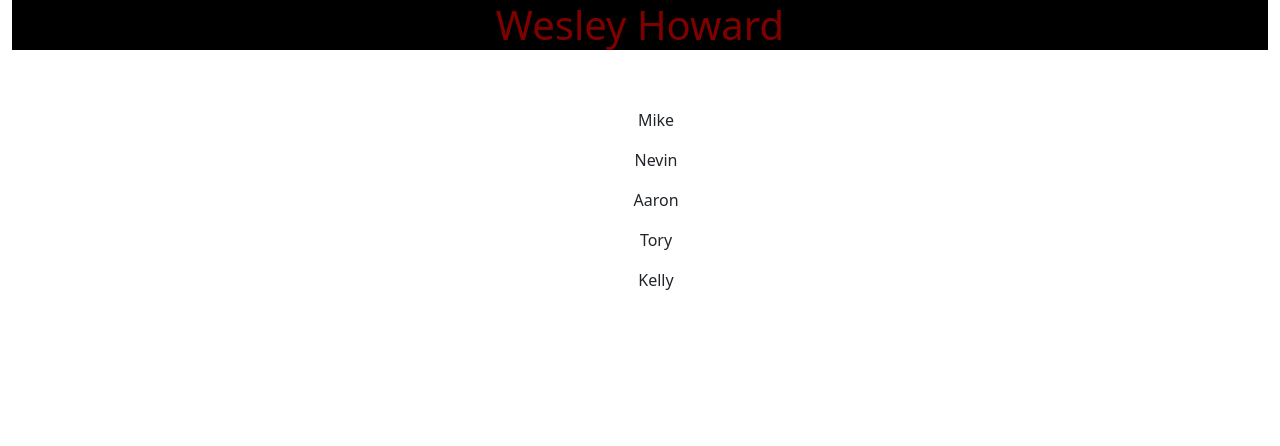
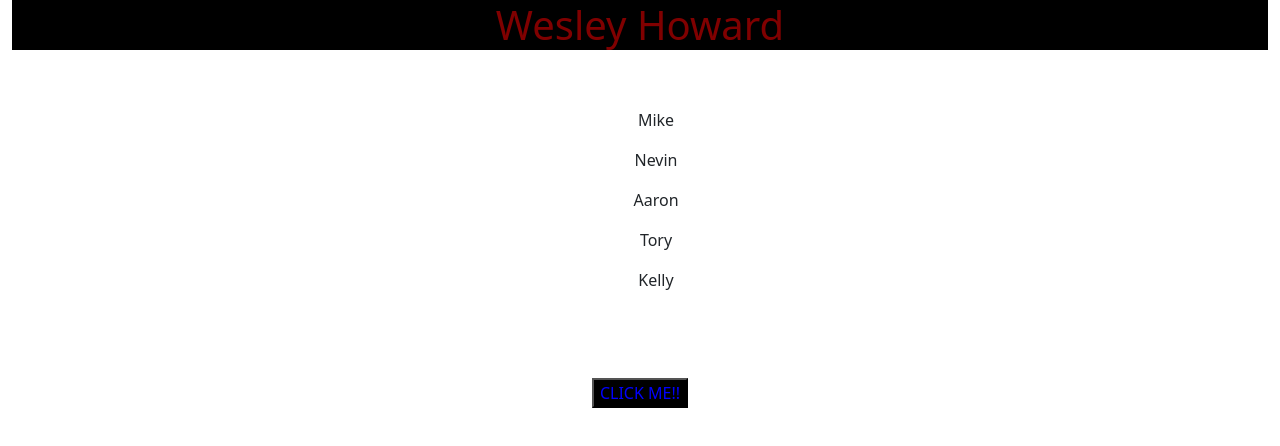
Before and after one commit to Howie21/React_Worksheets, a React (Create React App) app in the folder component-worksheet-1/: page / in a window 1280 px wide. Shown: the top 446 px of the page. Built offline with nearby package versions, Linux system fonts and the light colour scheme.

Commit message:
Added Click Me button to the home page and logic to support button acton

```diff
--- a/component-worksheet-1/src/App.jsx
+++ b/component-worksheet-1/src/App.jsx
@@ -1,6 +1,7 @@
 import React, { Component } from 'react';
 import DisplayName from './components/DisplayName/DisplayName';
 import NamesList from './components/NamesList/NamesList';
+import AlertUser from './components/AlertUser/AlertUser';
 
 import './App.css';
 
@@ -12,12 +13,16 @@ class App extends Component {
          }
     }
 
+    alertDevCodeCamp() {
+        alert("devCodeCamp!!")
+    }
 
     render(){
         return (
             <div className="container-fluid">
                 <DisplayName />
                 <NamesList namesList = {this.state.names}/>
+                <AlertUser alertUserFunction={this.alertDevCodeCamp}/>
             </div>
         )
     }
--- /dev/null
+++ b/component-worksheet-1/src/components/AlertUser/AlertUser.css
@@ -0,0 +1,13 @@
+.custom-div {
+    padding: 20px;
+    text-align: center;
+}
+
+.custom-button {
+    text-align: center;
+    padding: 5px black;
+    color: blue;
+    background-color: black;
+
+
+}
--- /dev/null
+++ b/component-worksheet-1/src/components/AlertUser/AlertUser.jsx
@@ -0,0 +1,15 @@
+import React from 'react';
+import "./AlertUser.css"
+
+
+const AlertUser = (props) => {
+
+    return(
+        <div className="custom-div">
+            <button className="custom-button" onClick={props.alertUserFunction}>CLICK ME!!</button>
+        </div>
+    );
+
+}
+
+export default AlertUser;
```
